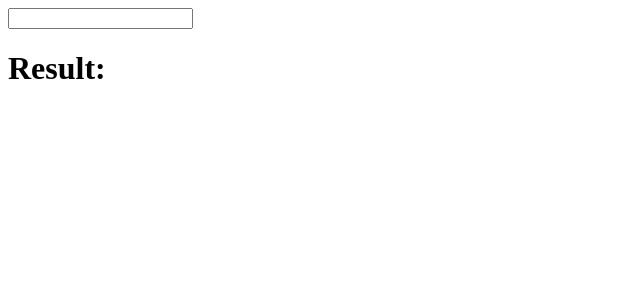
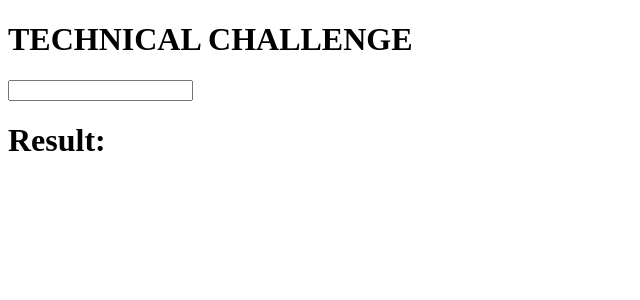
Before and after one commit to roccaeder/APP_retotecnico, a React (Create React App) app: page / in a window 1280 px wide. Shown: the top 300 px of the page, without its empty margins (0-640 px from the left). Built offline with nearby package versions, Linux system fonts and the light colour scheme; the HTML template or start-up script is replaced by a standard one.

Commit message:
corrected any bugs

```diff
--- a/src/App.js
+++ b/src/App.js
@@ -6,10 +6,11 @@ function App() {
 
   function validateBalance(str){
     let stack = [];
-    // let word = "";
     let map = {
       '(': ')'
     };
+
+    if (str === "") {return SetResponse("")}
 
     for (let i = 0; i < str.length; i++) {
         if (str[i] === '(' ) {
@@ -33,6 +34,7 @@ function App() {
 
   return (
     <div>
+      <h1>TECHNICAL CHALLENGE</h1>
       <input type="text" onChange={(e) => validateBalance(e.target.value)}/>
       <h1>Result:</h1>
       <h2>{response}</h2>
```
